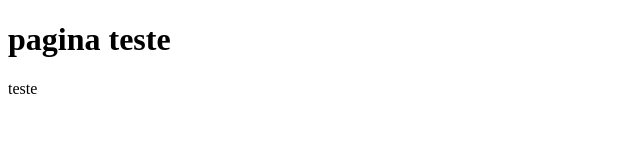
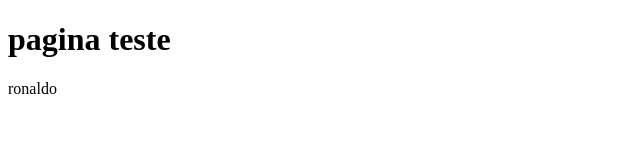
Before and after one commit to israelcamposvitor-stack/html-css, a plain HTML site: page index.html in a window 1280 px wide. Shown: the full height of the page, 0-640 px from the left. Drawn offline with Linux system fonts and the light colour scheme.

Commit message:
atualiza

```diff
--- a/index.html
+++ b/index.html
@@ -8,7 +8,7 @@
     </head>
     <body>
         <h1>pagina teste</h1>
-        <p>teste</p>
+        <p>ronaldo</p>
 
 </body>
 </html>
```
